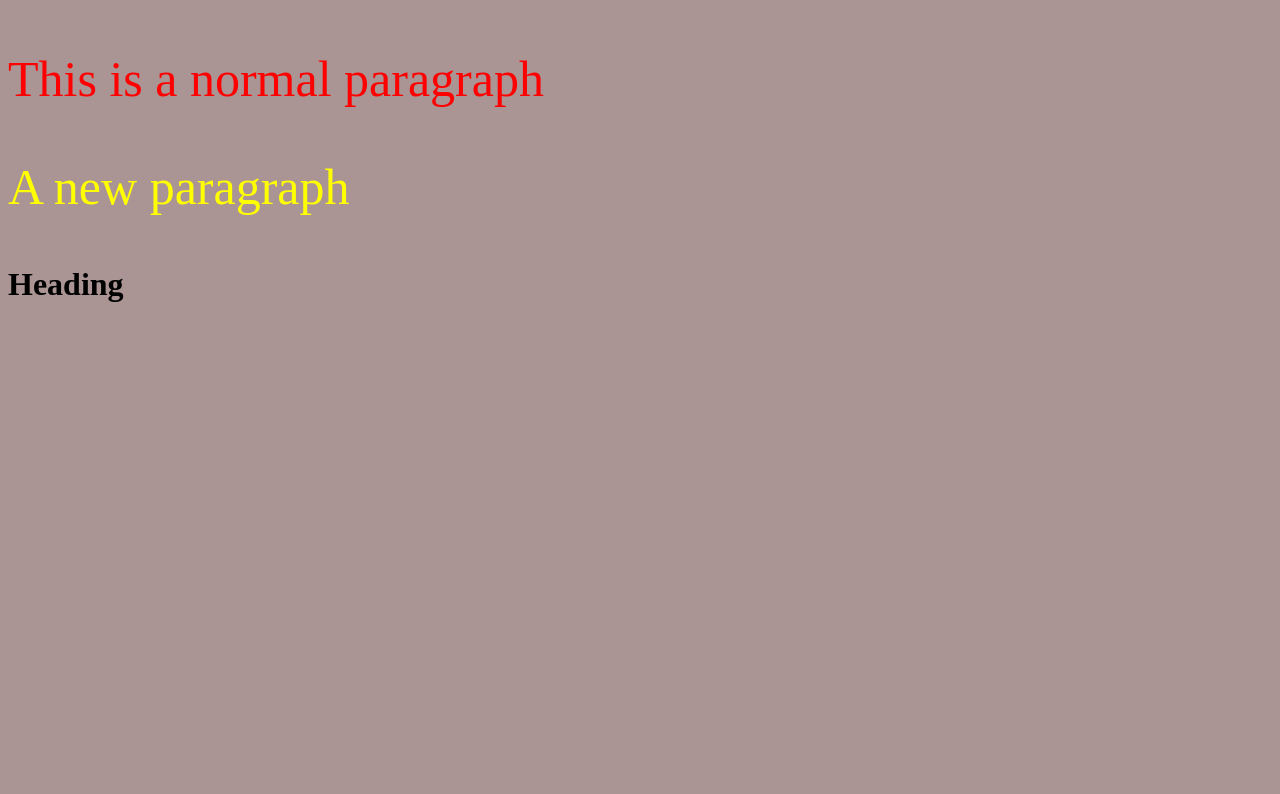
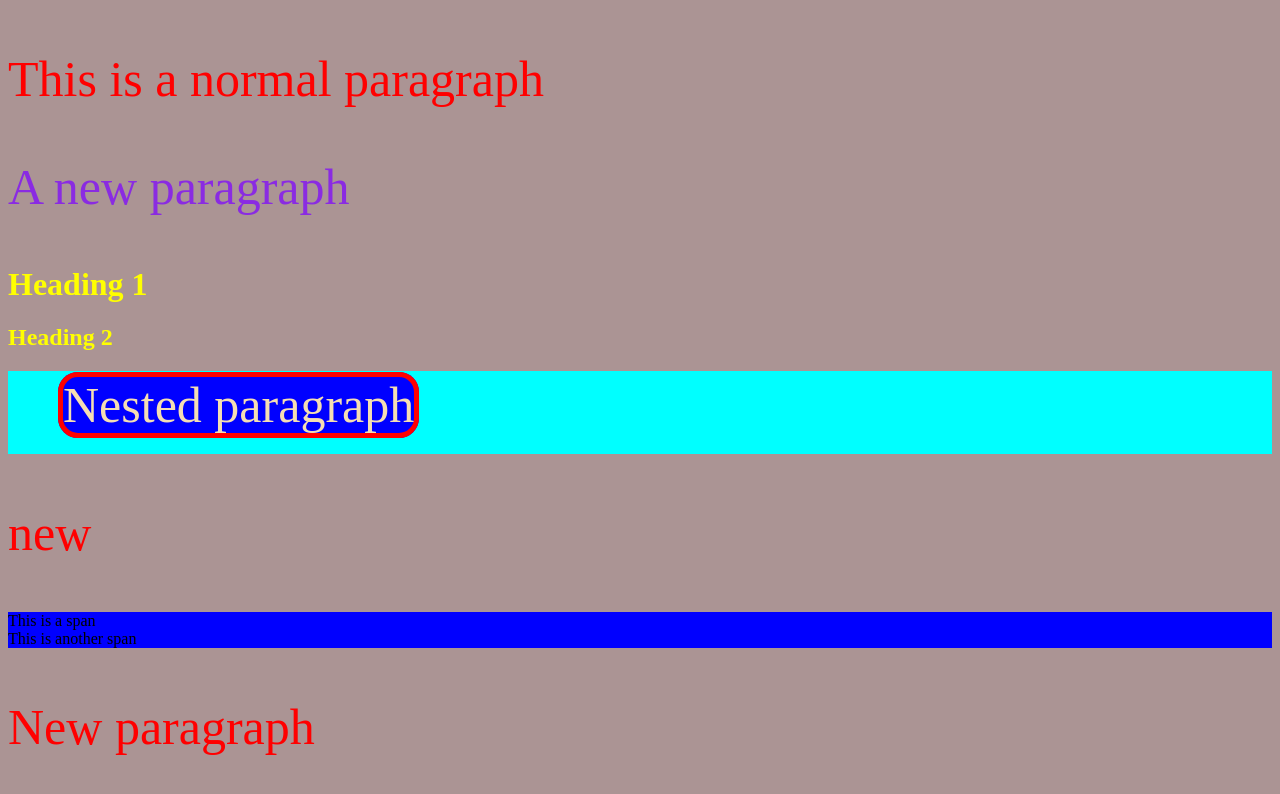
Before and after one commit to Parkes05/Forms, a plain HTML site: page index.html in a window 1280 px wide. Drawn offline with Linux system fonts and the light colour scheme.

Commit message:
add day 2 css files

```diff
--- a/index.html
+++ b/index.html
@@ -21,8 +21,21 @@
   <!-- <p style="color: blue; font-size: 30px;">This is a normal paragraph</p> -->
 
   <p>This is a normal paragraph</p>
-  <p class="paragraph">A new paragraph</p>
-  <h1>Heading</h1>
+  <p class="paragraph" id="text">A new paragraph</p>
+  <h1>Heading 1</h1>
+  <h2>Heading 2</h2>
+
+  <div>
+    <p>Nested paragraph</p>
+  </div>
+
+  <p>new</p>
+
+  <span>This is a span</span>
+  <span>This is another span</span>
+
+
+  <p>New paragraph</p>
 </body>
 
 </html>
--- a/style.css
+++ b/style.css
@@ -1,3 +1,14 @@
+#text {
+  color: blueviolet;
+}
+div p {
+  color: wheat;
+  background-color: blue;
+  display: inline;
+  border: 5px solid orange;
+  border-color: red;
+  border-radius: 20px;
+}
 .paragraph {
   color: green;
 }
@@ -12,9 +23,19 @@ p {
 p {
   color: red;
 }
-h1 {
-
-}
 .paragraph {
   color: yellow;
 }
+h1, h2, a {
+  color: yellow;
+}
+span {
+  background-color: blue;
+  display: block;
+}
+div {
+  background-color: aqua;
+  padding: 30px;
+  padding: 50px 10px;
+  padding: 5px 100px 20px 50px;
+}
```
